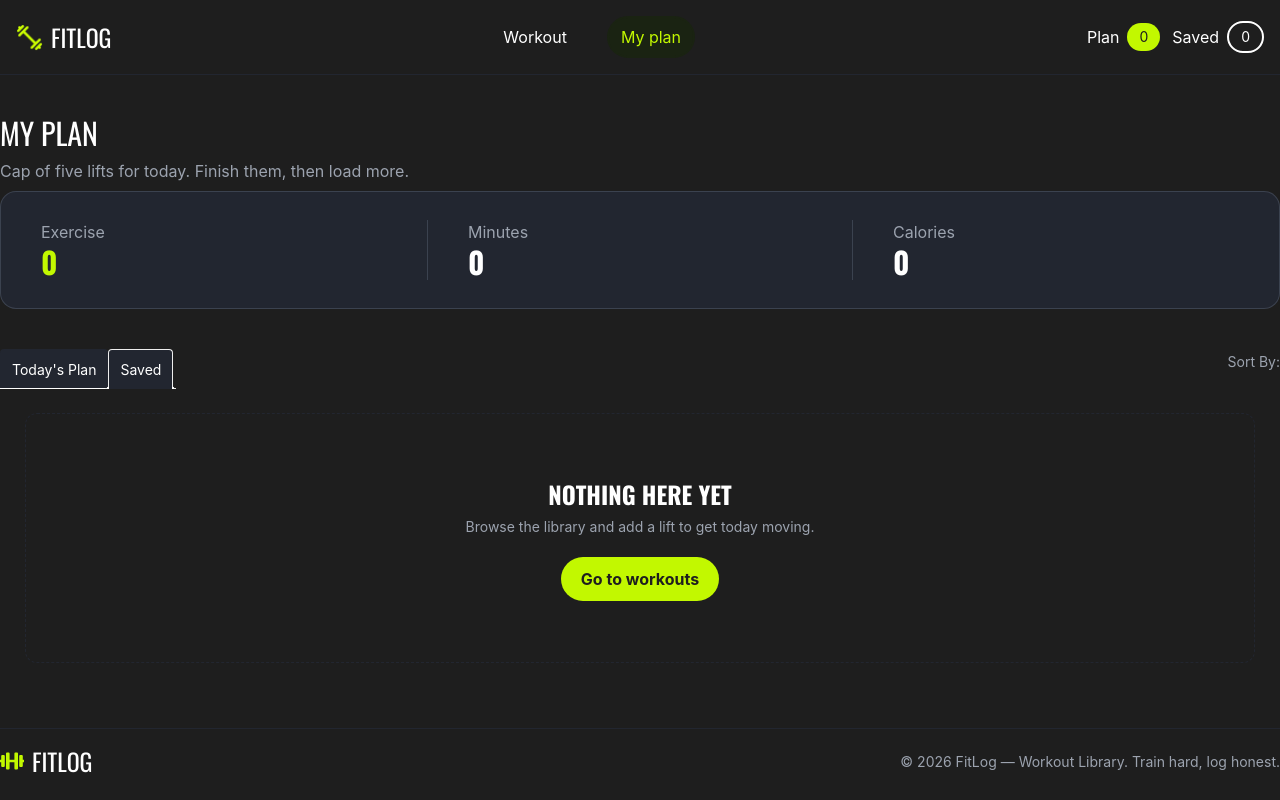
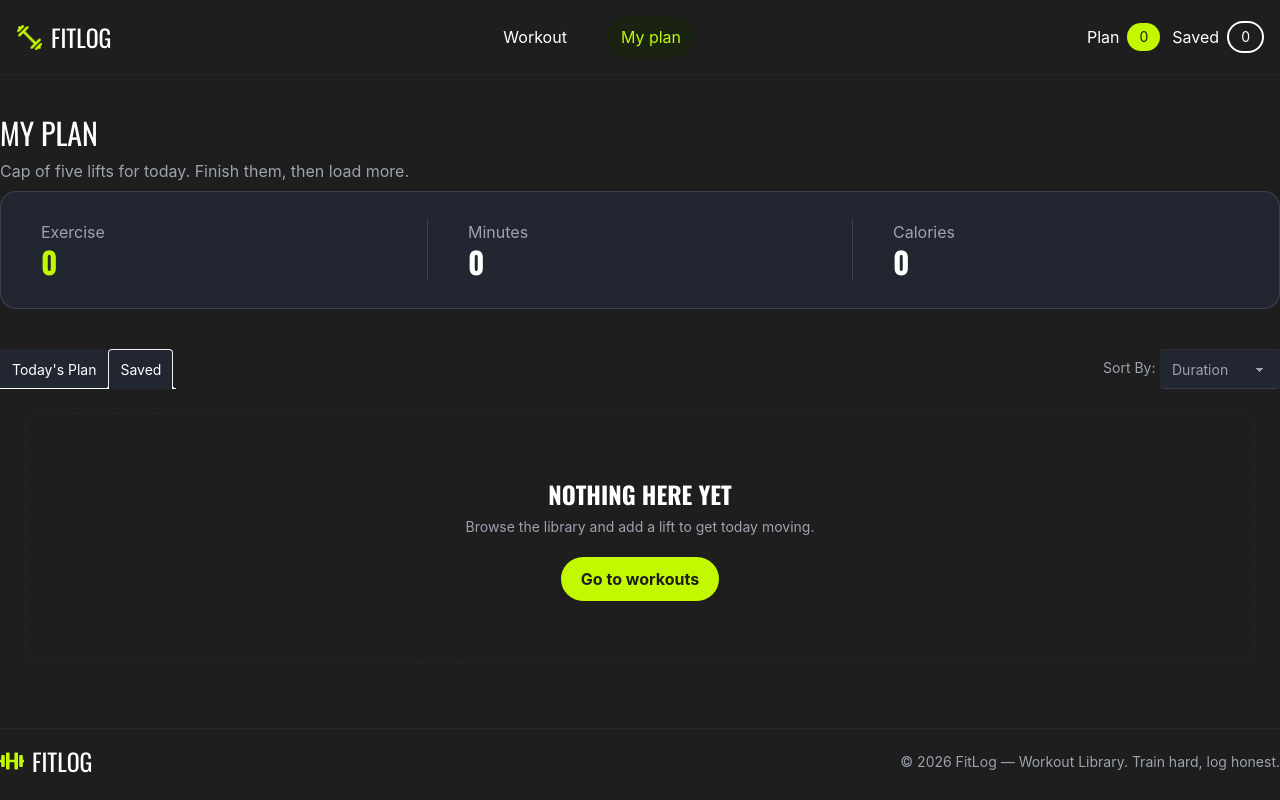
Before and after one commit to MD-Shourv-00/b14-a6-fit-log-by-rabbi, a Next.js app: page /my-plan in a window 1280 px wide. Both pictures are taken after a click on the radio button "Saved". Built offline with nearby package versions, Linux system fonts and the light colour scheme.

Commit message:
sorted functionality added and saved card hight use

```diff
--- a/app/components/Card/StaticsCard.tsx
+++ b/app/components/Card/StaticsCard.tsx
@@ -2,8 +2,8 @@ import { ExerciseDataType } from "@/app/type/type";
 import React from "react";
 
 interface PropsType {
-  todaysPlan: ExerciseDataType[];
-  savedData: ExerciseDataType[];
+  todaysPlan?: ExerciseDataType[];
+  savedData?: ExerciseDataType[];
 }
 
 const StaticsCard = ({
--- a/app/components/SortUi.tsx
+++ /dev/null
@@ -1,72 +0,0 @@
-import React, { useContext, useEffect, useState } from 'react';
-import { ThemeContext } from '../context/page';
-
-const SortUi = () => {
-     // State to hold the current sort value
-      const [sortValue, setSortValue] = useState<string>("duration");
-
-      // data loading form context.
-      const dataState = useContext(ThemeContext);
-
-      if (!dataState) {
-          return [];
-        }
-        const {
-            todaysPlan,
-            setTodaysPlan,
-            savedData,
-            setSavedData,
-        } = dataState;
-
-        useEffect(() => { const sortedTodaysPlan = [...todaysPlan].sort(
-
-           (a, b) => {
-             if (sortValue === "rating") {
-               return b.rating - a.rating;
-             } else if (sortValue === "duration") {
-               return a.duration - b.duration;
-             } else if (sortValue === "caloris") {
-               return b.caloriesBurned - a.caloriesBurned;
-             }
-             return 0;
-           },
-         );
-
-         const sortedSavedPlan = [...savedData].sort((a, b) => {
-           if (sortValue === "rating") {
-             return b.rating - a.rating;
-           } else if (sortValue === "duration") {
-             return a.duration - b.duration;
-           } else if (sortValue === "calories") {
-             return b.caloriesBurned - a.caloriesBurned;
-           }
-           return 0;
-         });
-
-         setTodaysPlan(sortedTodaysPlan);
-         setSavedData(sortedSavedPlan);}, [sortValue, setTodaysPlan, setSavedData])
-        return (
-            <select
-        defaultValue={sortValue}
-        onChange={(e) => setSortValue(e.target.value)}
-        className="select select-secondary bg-(--secondary-background) border-none outline-none w-30 hover:text-(--common-color) ">
-        <option
-          className="border border-(--border-color) my-1"
-          value={"rating"}>
-          Rating
-        </option>
-        <option
-          className="border border-(--border-color) my-1"
-          value={"duration"}>
-          Duration
-        </option>
-        <option
-          className="border border-(--border-color) my-1"
-          value={"calories"}>
-          Calories
-        </option>
-      </select>
-    );
-};
-
-export default SortUi;
--- a/app/my-plan/page.tsx
+++ b/app/my-plan/page.tsx
@@ -7,17 +7,45 @@ import TodaysPlanCard from "../components/Card/TodaysPlanCard";
 import { ExerciseDataType } from "../type/type";
 import SavedCard from "../components/Card/SavedCard";
 import Link from "next/link";
-import SortUi from "../components/SortUi";
 
 const MyPlanPage = () => {
+  // State to hold the current sort value
+  const [sortValue, setSortValue] =
+    useState<string>("duration");
+
   const [currentTab, setCurrentTab] =
     useState<string>("todaysPlanTab");
+
   // data loading form context.
   const dataState = useContext(ThemeContext);
   if (!dataState) {
     return [];
   }
   const { todaysPlan, savedData } = dataState;
+
+  // sorting function
+  function sortTheArray(arrayOfObj: ExerciseDataType[]) {
+    if (sortValue === "rating") {
+      return arrayOfObj.sort((a, b) => b.rating - a.rating);
+    } else if (sortValue === "duration") {
+      return arrayOfObj.sort(
+        (a, b) => a.duration - b.duration,
+      );
+    } else if (sortValue === "calories") {
+      return arrayOfObj.sort(
+        (a, b) => b.caloriesBurned - a.caloriesBurned,
+      );
+    }
+    return arrayOfObj;
+  }
+
+  const sortedTodaysPlan = sortTheArray(todaysPlan);
+  const sortedSaveData = sortTheArray(savedData);
+
+  console.log(sortedTodaysPlan)
+  console.log(sortedSaveData)
+
+
 
   return (
     // my plan page section
@@ -53,8 +81,8 @@ const MyPlanPage = () => {
             defaultChecked
           />
           <div className="tab-content p-6 max-h-max min-h-[300px]">
-            {todaysPlan.length !== 0 ? (
-              todaysPlan.map(
+            {sortedTodaysPlan.length !== 0 ? (
+              sortedTodaysPlan.map(
                 (todaysPlanData: ExerciseDataType) => (
                   <TodaysPlanCard
                     key={todaysPlanData.id}
@@ -89,9 +117,9 @@ const MyPlanPage = () => {
             className="tab bg-(--secondary-background) text-(--primary-text-color)"
             aria-label="Saved"
           />
-          <div className="tab-content p-6">
-            {savedData.length !== 0 ? (
-              savedData.map(
+          <div className="tab-content p-6 max-h-max min-h-[300px]">
+            {sortedSaveData.length !== 0 ? (
+              sortedSaveData.map(
                 (saveDataObj: ExerciseDataType) => (
                   <SavedCard
                     key={saveDataObj.id}
@@ -125,11 +153,30 @@ const MyPlanPage = () => {
           <span className="text-[11px] sm:text-[14px]">
             Sort By:
           </span>{" "}
-          {/* <SortUi /> */}
+          <select
+            defaultValue={sortValue}
+            onChange={(e) => setSortValue(e.target.value)}
+            className="select select-secondary bg-(--secondary-background) border-none outline-none w-30 hover:text-(--common-color) ">
+            <option
+              className="border border-(--border-color) my-1"
+              value={"rating"}>
+              Rating
+            </option>
+            <option
+              className="border border-(--border-color) my-1"
+              value={"duration"}>
+              Duration
+            </option>
+            <option
+              className="border border-(--border-color) my-1"
+              value={"calories"}>
+              Calories
+            </option>
+          </select>
         </div>
       </div>
     </section>
   );
-};
+};;
 
 export default MyPlanPage;
```
